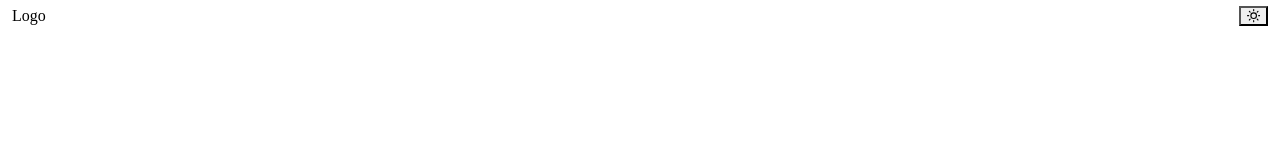
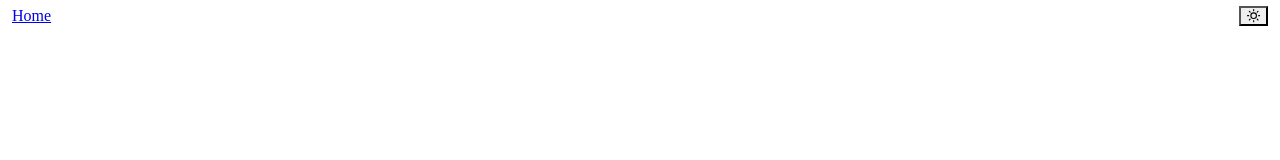
Before and after one commit to vxmoney/vxbank, a Next.js app in the folder vxbank-web-app/: page /vxpayment/sucess in a window 1280 px wide. Shown: the top 160 px of the page. Built offline with nearby package versions, Linux system fonts and the light colour scheme.

Commit message:
added navigation home

```diff
--- a/vxbank-web-app/src/app/page.js
+++ b/vxbank-web-app/src/app/page.js
@@ -36,6 +36,8 @@ export default function Page() {
                   stripeSessionId: "testSessionId",
                   projectId: "chessoutId",
                   clubId: "leuvenId",
+                  curencyId: "eur",
+                  sessionValue: 2500
                 },
               }}
             >
--- a/vxbank-web-app/src/app/ui/vxpayment/vxtopnav.js
+++ b/vxbank-web-app/src/app/ui/vxpayment/vxtopnav.js
@@ -14,6 +14,7 @@ import {
 } from "@chakra-ui/react";
 import { MoonIcon, SunIcon } from "@chakra-ui/icons";
 import theme from "@/app/theme";
+import Link from "next/link";
 
 // this is the top page
 export default function VxTopNav() {
@@ -25,7 +26,15 @@ export default function VxTopNav() {
       <ColorModeScript initialColorMode={theme.config.initialColorMode} />
       <Box background={barBackground} px={4}>
         <Flex h={16} alignItems={"center"} justifyContent={"space-between"}>
-          <Box>Logo</Box>
+          <Box>
+            <Link
+              href={{
+                pathname: "/",
+              }}
+            >
+              Home
+            </Link>
+          </Box>
           <Flex alignItems={"center"}>
             <Stack direction={"row"} spacing={7}></Stack>
             <Button onClick={toggleColorMode}>
--- a/vxbank-web-app/src/app/vxpayment/sucess/page.js
+++ b/vxbank-web-app/src/app/vxpayment/sucess/page.js
@@ -17,7 +17,7 @@ import {
 } from "@chakra-ui/react";
 
 export default function SuccessPage({ searchParams }) {
-  let { stripeSessionId, projectId, clubId } = searchParams;
+  let { stripeSessionId, projectId, clubId, curencyId,sessionValue } = searchParams;
 
   console.log(stripeSessionId);
   console.log(projectId);
```
